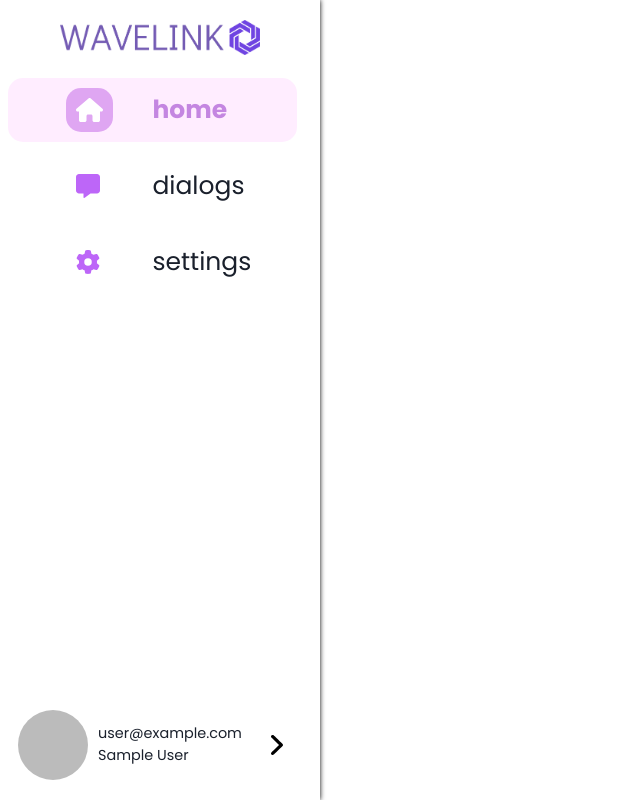
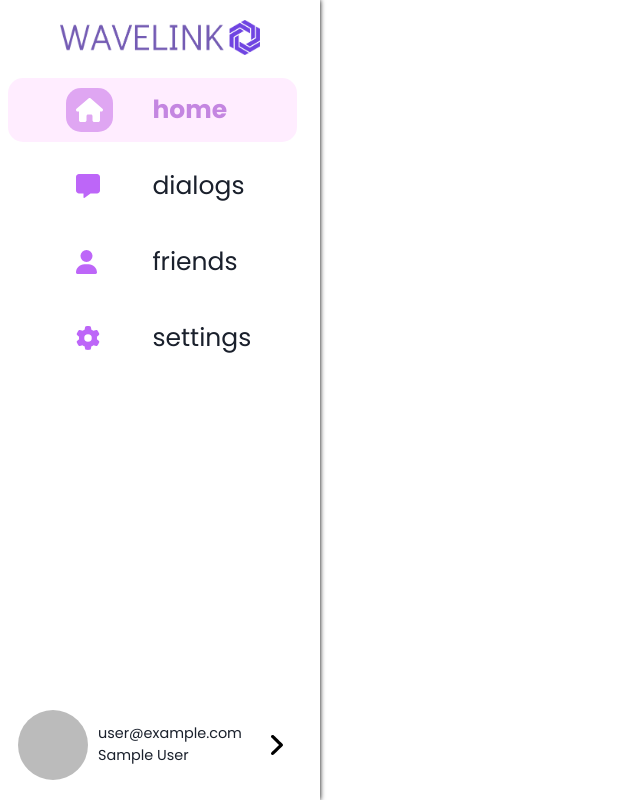
Before and after one commit to qndelmar/WaveLink, a React (Vite) app: page /home in a window 1280 px wide. Shown: the whole page, without its empty margins (0-640 px from the left). Built offline with nearby package versions, Linux system fonts and the light colour scheme; no server answers; sample sign-in values are in the browser's storage.

Commit message:
add friend's list, edit functions for firestore

```diff
--- a/src/app/routing/AppRoutes.tsx
+++ b/src/app/routing/AppRoutes.tsx
@@ -10,6 +10,7 @@ import HomepageLayout from "../../pages/HomepageLayout";
 import ChatPage from "../../pages/ChatPage";
 import HomePage from "../../pages/HomePage";
 import Settings from "../../pages/Settings/Settings";
+import FindFriends from "../../pages/FindFriends";
 const AppRoutes: FC = () => {
   const dispatch = useAppDispatch();
   const { setUser } = userActions;
@@ -41,6 +42,7 @@ const AppRoutes: FC = () => {
             <Route path="chat" element={<ChatPage/>} />
             <Route path="settings" element={<Settings/>}/>
             <Route path="*" element={<Navigate to="/home" />} />
+            <Route path="friends" element={<FindFriends/>}/>
         </Route>
     </Routes>
   ) : (
--- a/src/pages/ChatPage.tsx
+++ b/src/pages/ChatPage.tsx
@@ -1,4 +1,4 @@
-import React, {FC, useEffect, useState} from 'react';
+import React, { FC, useEffect, useState} from 'react';
 import FindOrCreateChat from "../features/findOrCreateChat/findOrCreateChat";
 import { collection, query, where, onSnapshot, getFirestore, or } from "firebase/firestore";
 import {user} from '../features';
@@ -22,8 +22,6 @@ const ChatPage:FC = () => {
         })
     }, [])
 
-
-
     return (
         <div className="additional dialogs">
             <FindOrCreateChat/>
--- /dev/null
+++ b/src/pages/FindFriends.tsx
@@ -0,0 +1,11 @@
+import React, {FC} from 'react';
+
+const FindFriends:FC = () => {
+    return (
+        <div>
+
+        </div>
+    );
+};
+
+export default FindFriends;
--- a/src/shared/hooks/useSignInWithPopup.ts
+++ b/src/shared/hooks/useSignInWithPopup.ts
@@ -7,6 +7,8 @@ import {
 } from "firebase/auth";
 import { SignInWithPopupHook } from "../types";
 import { useCallback, useState } from "react";
+import {doc, getFirestore, setDoc} from "firebase/firestore";
+
 
 export const useSignInWithPopup = (
   auth: Auth,
@@ -23,7 +25,9 @@ export const useSignInWithPopup = (
       setError(undefined);
       try {
         const provider = createProvider(scopes, customOAuthParameters);
-        return await signInWithPopup(auth, provider);
+        const user = await signInWithPopup(auth, provider);
+        await setDoc(doc(getFirestore(), "friends", user.user.uid), {}, {merge: true})
+        return user;
       } catch (err) {
         setError(err as AuthError);
       } finally {
--- a/src/shared/hooks/useSignup.ts
+++ b/src/shared/hooks/useSignup.ts
@@ -6,6 +6,7 @@ import {
 } from "firebase/auth";
 import { useCallback, useState } from "react";
 import { CreateUserOptions, EmailAndPasswordActionHook } from "../types";
+import {doc, setDoc, getFirestore} from 'firebase/firestore';
 
 export default (
   auth: Auth,
@@ -13,7 +14,6 @@ export default (
 ): EmailAndPasswordActionHook => {
   const [error, setError] = useState<AuthError>();
   const [loading, setLoading] = useState<boolean>(false);
-
   const createUserWithEmailAndPassword = useCallback(
     async (email: string, password: string) => {
       setLoading(true);
@@ -30,6 +30,9 @@ export default (
             options.emailVerificationOptions
           );
         }
+        if(user.user){
+            await setDoc(doc(getFirestore(), "friends", user.user.uid), {}, {merge: true})
+        }
         return user;
       } catch (error) {
         setError(error as AuthError);
--- a/src/widgets/menu/Menu.tsx
+++ b/src/widgets/menu/Menu.tsx
@@ -2,7 +2,7 @@ import React, {FC} from 'react';
 import menuIcon from '../../shared/assets/images/wavelink.webp';
 import cl from './Menu.module.scss';
 import {FontAwesomeIcon} from "@fortawesome/react-fontawesome";
-import { faGear, faHouse, faMessage} from "@fortawesome/free-solid-svg-icons";
+import {faGear, faHouse, faMessage, faUser} from "@fortawesome/free-solid-svg-icons";
 import { NavLink} from "react-router-dom";
 import ProfileSketch from "../../features/profileSketch";
 
@@ -32,6 +32,14 @@ const Menu:FC = () => {
                     <li>
                         <NavLink className={({ isActive }) =>
                             isActive ? [cl.grid, cl.active].join(' ') : cl.grid
+                        } to="/friends">
+                            <FontAwesomeIcon icon={faUser} className={cl.faIcon}/>
+                            Friends
+                        </NavLink>
+                    </li>
+                    <li>
+                        <NavLink className={({ isActive }) =>
+                            isActive ? [cl.grid, cl.active].join(' ') : cl.grid
                         } to="/settings">
                             <FontAwesomeIcon icon={faGear} className={cl.faIcon}/>
                             Settings
```
